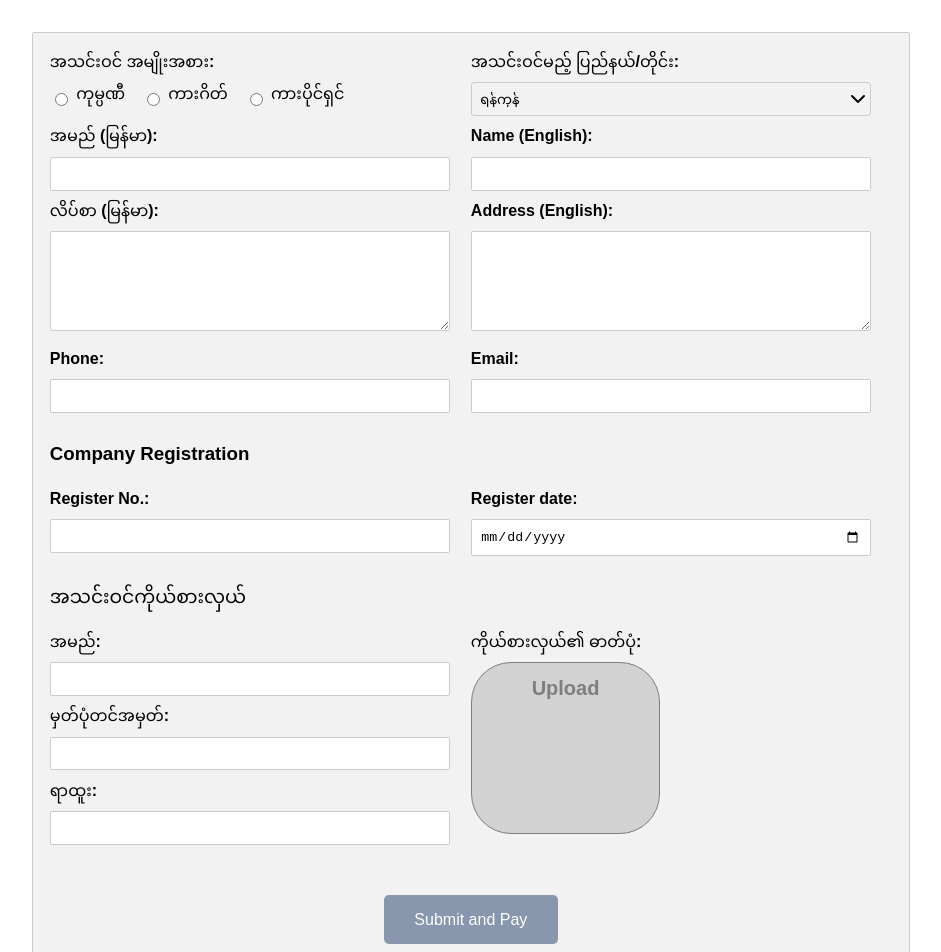
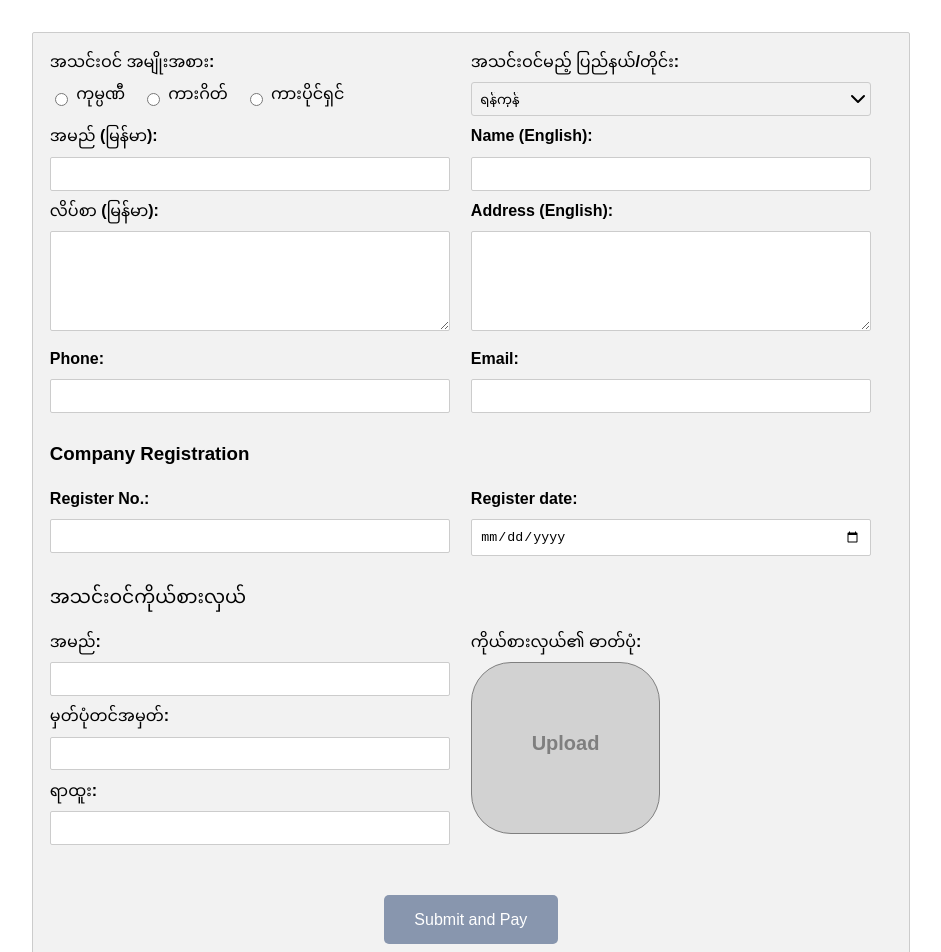
Before and after one commit to ktykeson/qrproject, a React (Vite) app: page / in a window 1280 px wide. Shown: the top 952 px of the page, without its empty margins (187-1128 px from the left). Built offline with nearby package versions, Linux system fonts and the light colour scheme.

Commit message:
Member registration form file upload button text formatting

```diff
--- a/src/styles/registration/MemberRegistrationForm.css
+++ b/src/styles/registration/MemberRegistrationForm.css
@@ -140,6 +140,7 @@
     text-align: center;
     box-sizing: border-box;
     border: 1px solid rgb(127, 127, 127);
+    line-height: 7em;
 }
 
 
```
